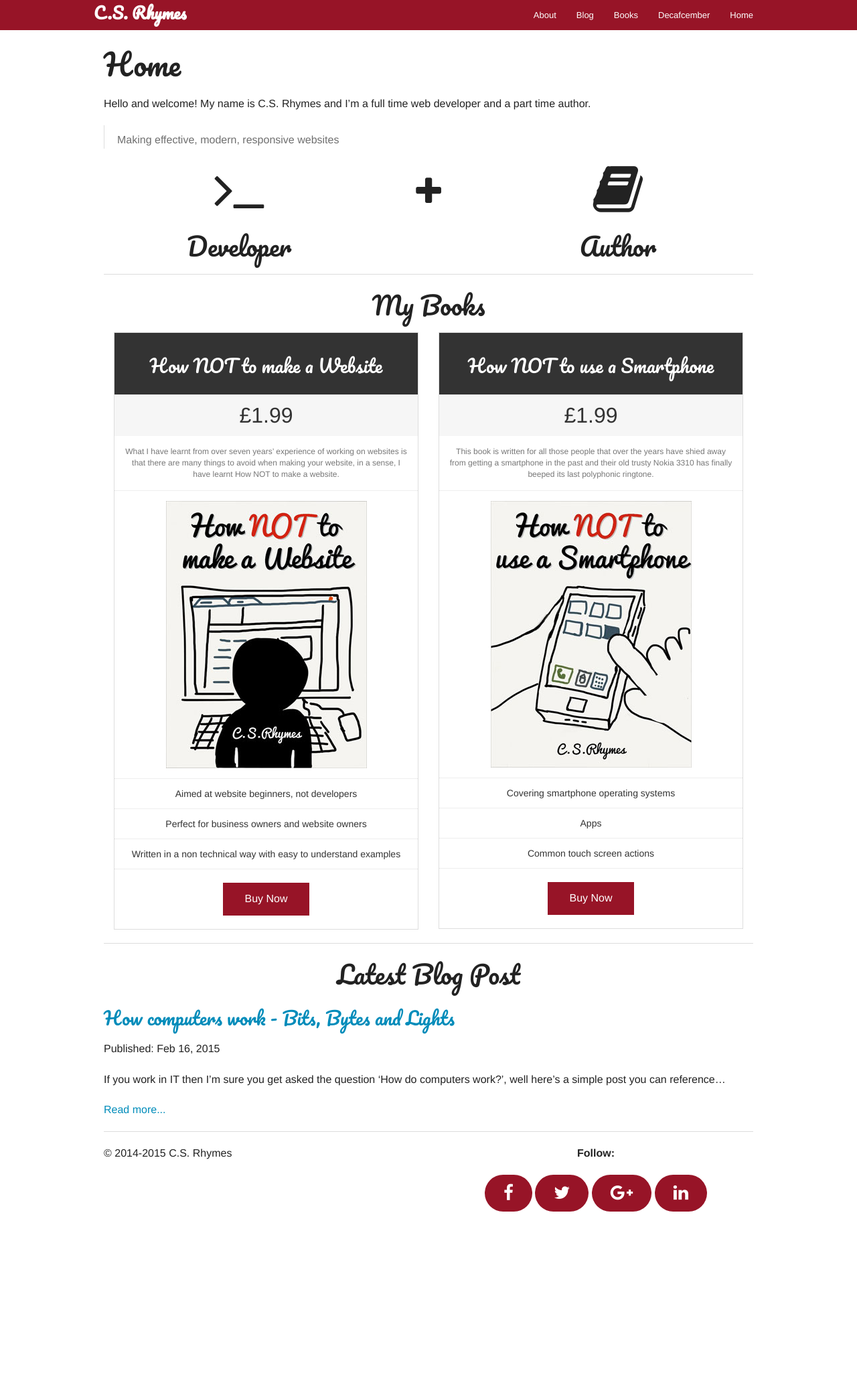
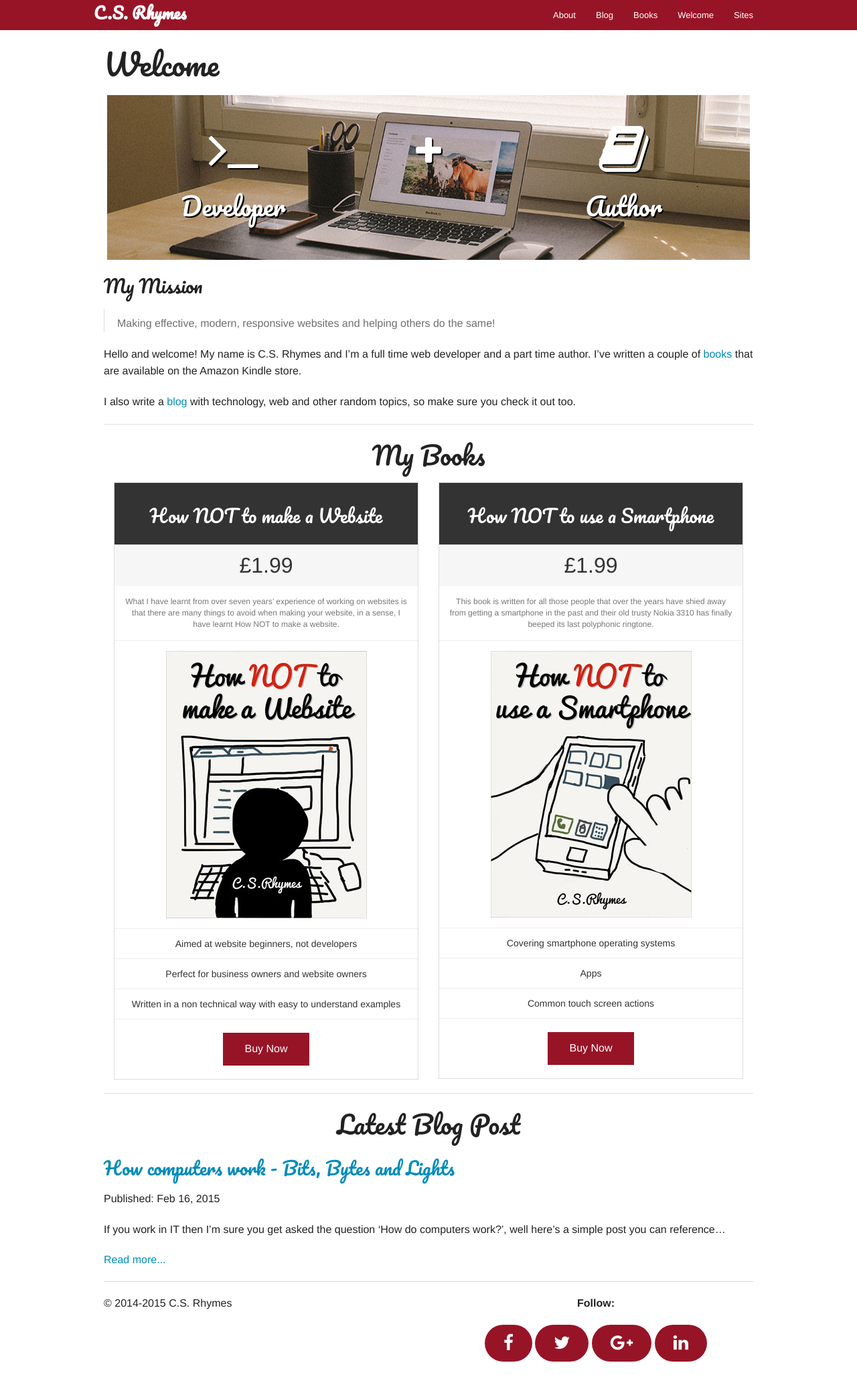
Before and after one commit to chrisrhymes/chrisrhymes.github.io, a Jekyll site: the page built from index.md, in a window 1280 px wide. Shown: the whole page at 67% size. Built offline with Jekyll 4.4.1, drawn with Linux system fonts in a browser that asks for light colours; nearby versions of some CDN libraries; before the commit the page ends 1829 px from its top, so only the background shows below that.

Commit message:
Removed decafcember, added sites page and refactored homepage wwith background image.

```diff
--- a/css/custom.css
+++ b/css/custom.css
@@ -20,3 +20,7 @@ code { display: block; overflow-x: auto;}
 }
 
 .white { color: white;  }
+
+.homepage-banner { width: 100%; height: auto; background: url(/img/desk.jpg) center center no-repeat; padding: 40px 0;}
+
+.shadow {text-shadow: 2px 2px #000000;}
--- a/index.md
+++ b/index.md
@@ -1,28 +1,36 @@
 ---
 layout: page
-title: Home
+title: Welcome
 permalink: /
 ---
 
-Hello and welcome! My name is C.S. Rhymes and I'm a full time web developer and a part time author.
-
-<blockquote>Making effective, modern, responsive websites</blockquote>
-
-<div class="small-12 medium-5 columns text-center">
+<div class="row homepage-banner">
+<div class="small-12 medium-5 columns text-center white shadow">
   <i class="fa fa-terminal fa-5x"></i>
-  <h2>Developer</h2>
+  <h2 class="white shadow">Developer</h2>
 </div>
 
-<div class="small-12 medium-2 columns text-center">
+<div class="small-12 medium-2 columns text-center white shadow">
   <h2></h2>
   <i class="fa fa-plus fa-3x"></i>
 
 </div>
 
-<div class="small-12 medium-5 columns text-center">
+<div class="small-12 medium-5 columns text-center white shadow">
   <i class="fa fa-book fa-5x"></i>
-  <h2>Author</h2>
+  <h2 class="white shadow">Author</h2>
 </div>
+</div>
+
+<h3>My Mission</h3>
+
+> Making effective, modern, responsive websites and helping others do the same!
+
+Hello and welcome! My name is C.S. Rhymes and I'm a full time web developer and a part time author. I've written a couple of [books](/books/ "Check out my books") that are available on the Amazon Kindle store.
+
+I also write a [blog](/blog/ "Check out my blog") with technology, web and other random topics, so make sure you check it out too.
+
+
 
 <hr>
 
```
Also changed, not shown: decafcember.md (deleted, +0 -38 lines), sites.md (added, +22 -0 lines), img/desk.jpg (added), img/the-robin-hood.png (added), 2 other files.
